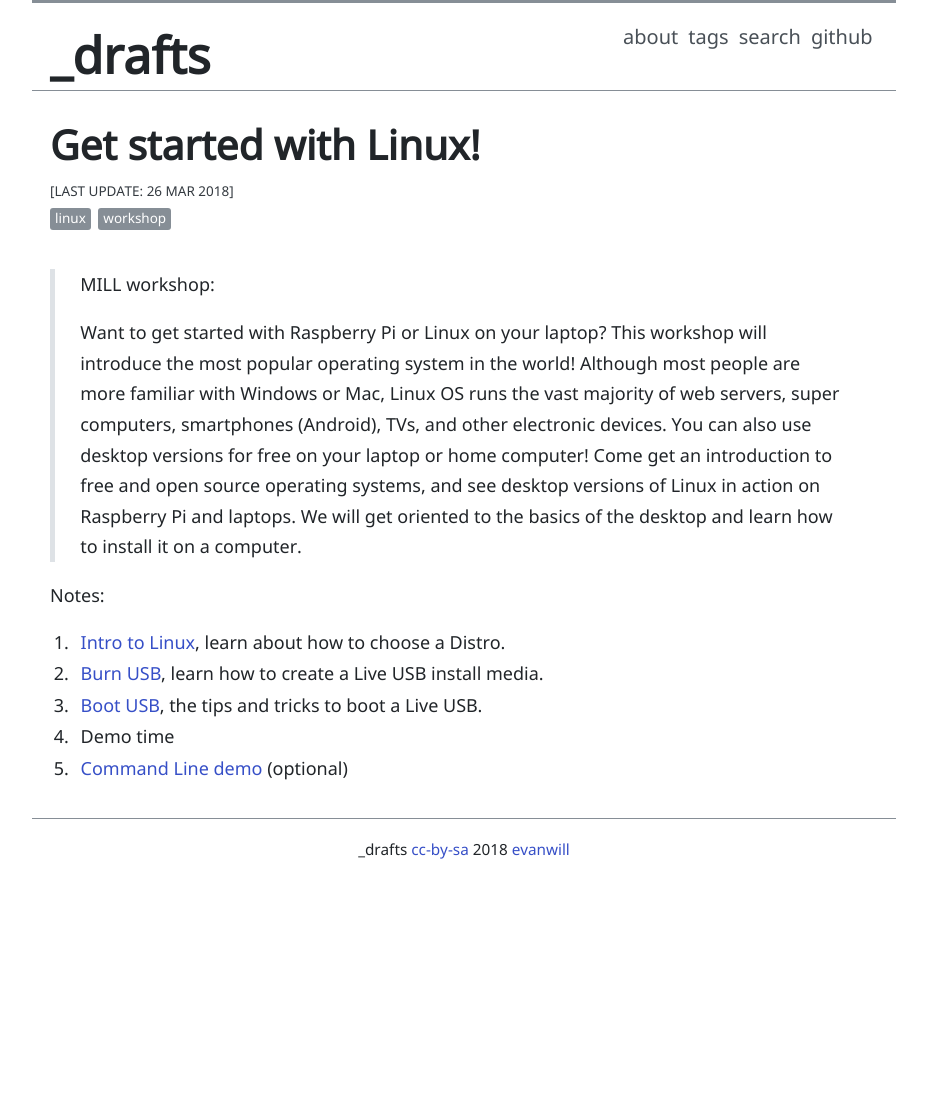
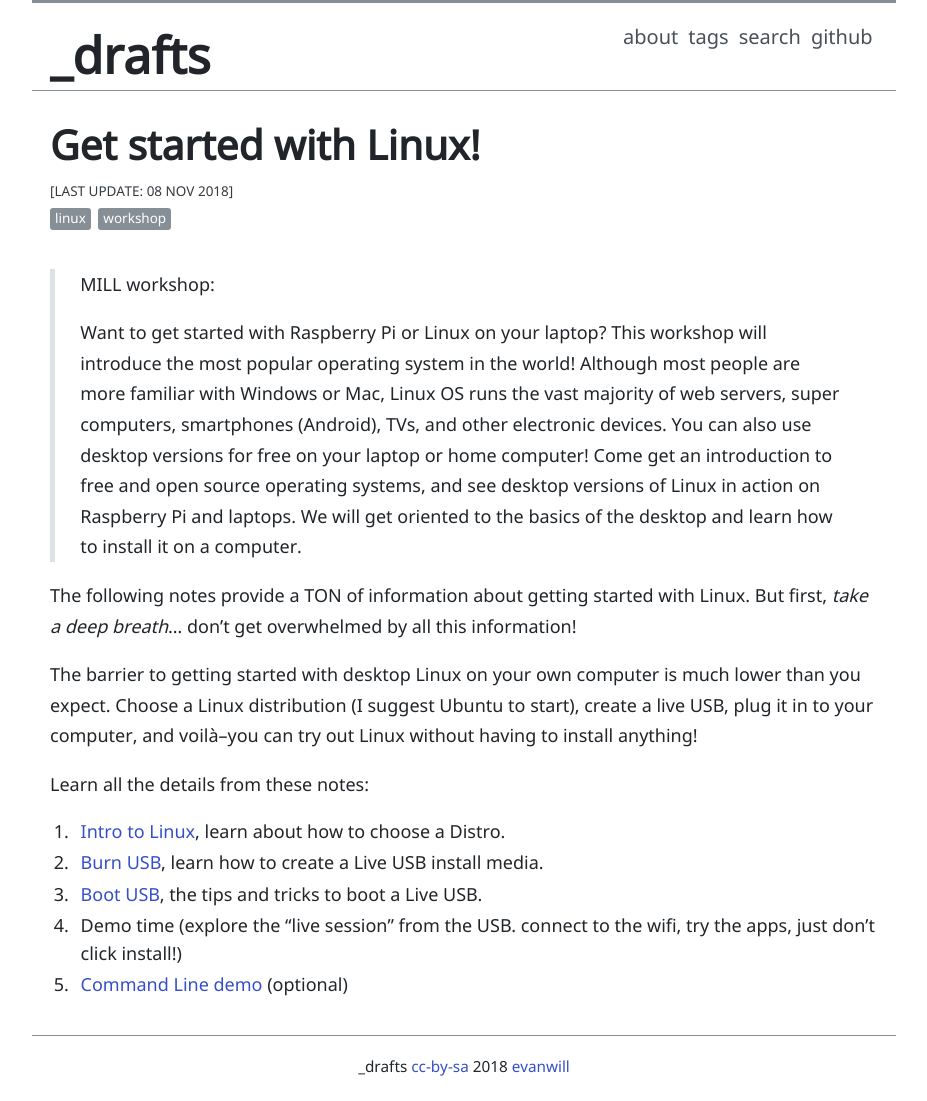
Before and after one commit to evanwill/_drafts, a Jekyll site: the page built from _notes/linux-workshop.md, in a window 1280 px wide. Shown: the whole page, without its empty margins (176-1103 px from the left). Built offline with Jekyll 4.4.1, drawn with Linux system fonts in a browser that asks for light colours; before the commit the page ends 900 px from its top, so only the background shows below that.

Commit message:
linux workshop updates

```diff
--- a/_notes/linux-workshop.md
+++ b/_notes/linux-workshop.md
@@ -2,7 +2,7 @@
 title: Get started with Linux!
 layout: post
 tags: [linux, workshop]
-date: 2018-03-26
+date: 2018-11-08
 ---
 
 
@@ -15,10 +15,16 @@ date: 2018-03-26
 > Come get an introduction to free and open source operating systems, and see desktop versions of Linux in action on Raspberry Pi and laptops.
 > We will get oriented to the basics of the desktop and learn how to install it on a computer.
 
-Notes:
+The following notes provide a TON of information about getting started with Linux.
+But first, *take a deep breath*... don't get overwhelmed by all this information!
+
+The barrier to getting started with desktop Linux on your own computer is much lower than you expect.
+Choose a Linux distribution (I suggest Ubuntu to start), create a live USB, plug it in to your computer, and voilà--you can try out Linux without having to install anything!
+
+Learn all the details from these notes:
 
 1. [Intro to Linux](https://evanwill.github.io/_drafts/notes/linux-intro.html), learn about how to choose a Distro.
 2. [Burn USB](https://evanwill.github.io/_drafts/notes/burn-iso.html), learn how to create a Live USB install media.
 3. [Boot USB](https://evanwill.github.io/_drafts/notes/linux-boot-usb.html), the tips and tricks to boot a Live USB.
-4. Demo time
+4. Demo time (explore the "live session" from the USB. connect to the wifi, try the apps, just don't click install!)
 5. [Command Line demo](https://evanwill.github.io/_drafts/notes/commandline.html) (optional)
```
Also changed, not shown: _notes/linux-intro.md (+1 -1 lines).
